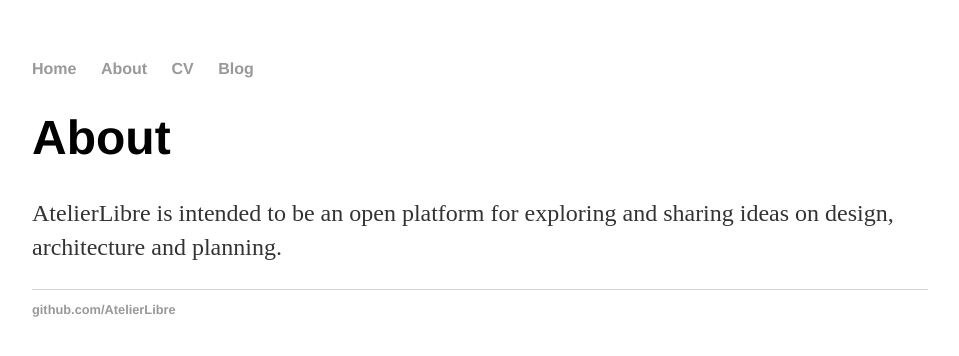
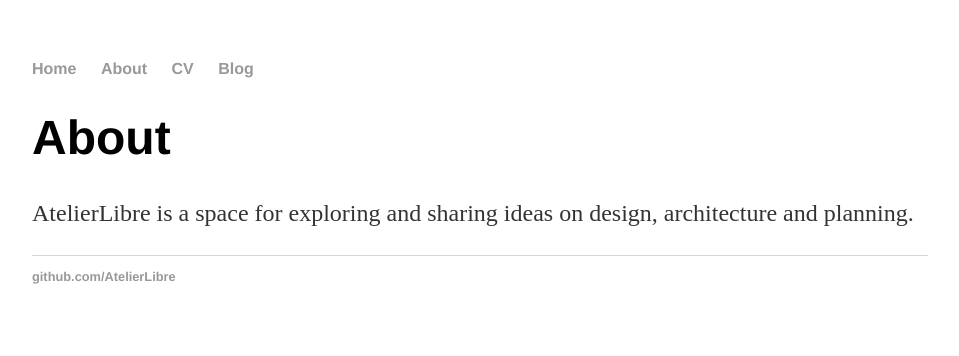
Before and after one commit to AtelierLibre/AtelierLibre.github.io, a Jekyll site: the page built from about/index.html, in a window 1280 px wide. Shown: the top 356 px of the page, without its empty margins (160-1119 px from the left). Built offline with Jekyll 4.4.1, drawn with Linux system fonts in a browser that asks for light colours.

Commit message:
Minor edit to About

```diff
--- a/about/index.html
+++ b/about/index.html
@@ -4,7 +4,7 @@ title: About
 ---
 <div class="blurb">
 	<h1>About</h1>
-	<p>AtelierLibre is intended to be an open platform for exploring and sharing ideas on design, architecture and planning.</p>
+	<p>AtelierLibre is a space for exploring and sharing ideas on design, architecture and planning.</p>
 </div>
 
 <!-- /.blurb -->
```
